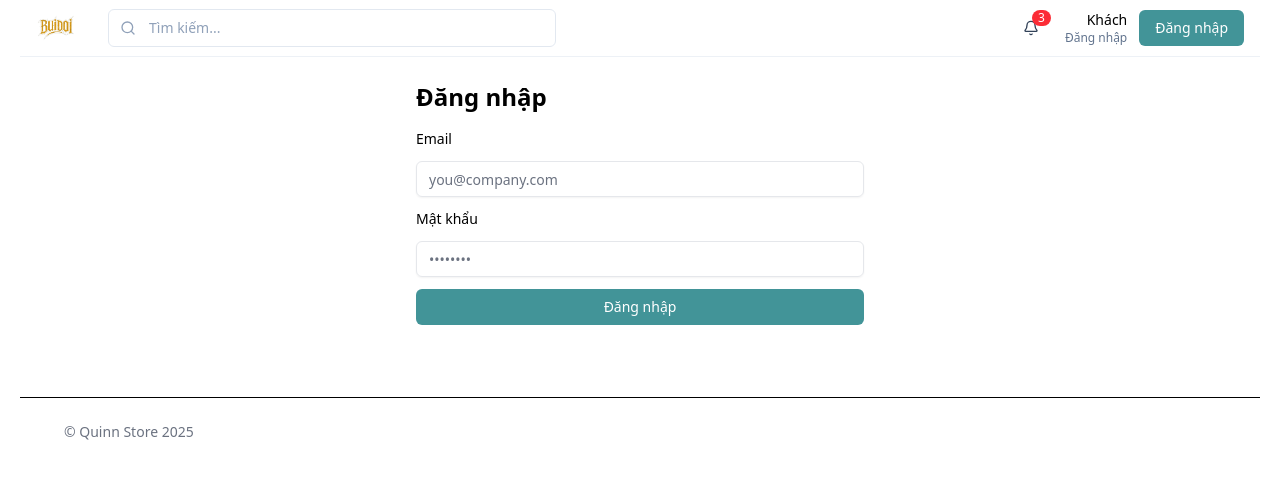
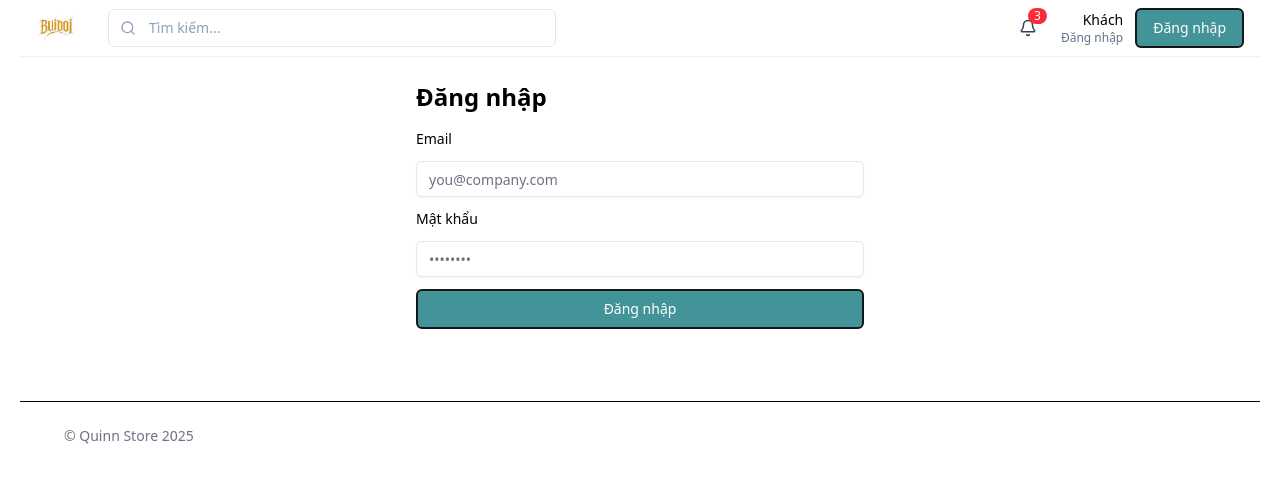
Before and after one commit to nguyenngoc200/clothing-store, a Next.js app: page /login in a window 1280 px wide. Shown: the top 482 px of the page. Built offline with nearby package versions, Linux system fonts and the light colour scheme; no server answers.

Commit message:
[CT-004] improve: component button

```diff
--- a/src/components/ui/button.tsx
+++ b/src/components/ui/button.tsx
@@ -1,28 +1,34 @@
-import * as React from 'react';
 import { Slot } from '@radix-ui/react-slot';
 import { cva, type VariantProps } from 'class-variance-authority';
+import Link from 'next/link';
+import * as React from 'react';
 
+import { LoadingDots } from '@/components/LoadingDots';
 import { cn } from '@/lib/utils';
+import ToolTip from '../ToolTip';
 
 const buttonVariants = cva(
-  "inline-flex items-center justify-center gap-2 cursor-pointer whitespace-nowrap rounded-md text-sm font-medium transition-all disabled:pointer-events-none disabled:opacity-50 [&_svg]:pointer-events-none [&_svg:not([class*='size-'])]:size-4 shrink-0 [&_svg]:shrink-0 outline-none focus-visible:border-ring focus-visible:ring-ring/50 focus-visible:ring-[3px] aria-invalid:ring-destructive/20 dark:aria-invalid:ring-destructive/40 aria-invalid:border-destructive",
+  'inline-flex items-center justify-center gap-2 whitespace-nowrap rounded-md text-sm font-medium cursor-pointer ring-offset-background border-2 border-foreground neo-shadow-sm transition-colors focus-visible:outline-hidden focus-visible:ring-2 focus-visible:ring-ring focus-visible:ring-offset-2 disabled:pointer-events-none disabled:opacity-50 [&>svg]:size-4 [&>svg]:shrink-0 cursor-pointer',
   {
     variants: {
       variant: {
         default: 'bg-primary text-primary-foreground hover:bg-primary/90',
-        destructive:
-          'bg-destructive text-white hover:bg-destructive/90 focus-visible:ring-destructive/20 dark:focus-visible:ring-destructive/40 dark:bg-destructive/60',
-        outline:
-          'border bg-background shadow-xs hover:bg-accent hover:text-accent-foreground dark:bg-input/30 dark:border-input dark:hover:bg-input/50',
+        destructive: 'bg-destructive text-destructive-foreground hover:bg-destructive/90 ',
+        outline: 'bg-background hover:bg-primary hover:text-accent-foreground',
         secondary: 'bg-secondary text-secondary-foreground hover:bg-secondary/80',
-        ghost: 'hover:bg-accent hover:text-accent-foreground dark:hover:bg-accent/50',
+        ghost: 'hover:bg-accent hover:text-accent-foreground neo-shadow-none ring-0 border-0',
         link: 'text-primary underline-offset-4 hover:underline',
+        text: 'text-accent !px-0 !border-none outline-none !bg-transparent !shadow-none',
+        accent: 'bg-accent text-accent-foreground',
+        white: 'bg-background text-foreground',
+        success: 'bg-success text-success-foreground hover:bg-success/90',
+        none: '',
       },
       size: {
-        default: 'h-9 px-4 py-2 has-[>svg]:px-3',
-        sm: 'h-8 rounded-md gap-1.5 px-3 has-[>svg]:px-2.5',
-        lg: 'h-10 rounded-md px-6 has-[>svg]:px-4',
-        icon: 'size-9',
+        default: 'h-10 px-4 py-2',
+        sm: 'h-9 rounded-md px-3',
+        lg: 'h-11 rounded-md px-8',
+        icon: 'h-10 w-10',
       },
     },
     defaultVariants: {
@@ -32,25 +38,85 @@ const buttonVariants = cva(
   },
 );
 
-function Button({
+export interface ButtonProps
+  extends React.ButtonHTMLAttributes<HTMLButtonElement>,
+    VariantProps<typeof buttonVariants> {
+  asChild?: boolean;
+  children?: React.ReactNode;
+  label?: string;
+  showTooltip?: boolean;
+  shadow3d?: boolean;
+  loadingDots?: boolean;
+  textLoading?: string;
+  dotColor?: string;
+  href?: string;
+  target?: string;
+}
+
+const Button = React.forwardRef<HTMLButtonElement, ButtonProps>(
+  (
+    {
       className,
       variant,
       size,
       asChild = false,
+      children,
+      disabled,
+      label,
+      showTooltip,
+      shadow3d,
+      loadingDots,
+      textLoading,
+      dotColor = 'text-accent-foreground',
+      href,
+      target,
       ...props
-}: React.ComponentProps<'button'> &
-  VariantProps<typeof buttonVariants> & {
-    asChild?: boolean;
-  }) {
+    },
+    ref,
+  ) => {
     const Comp = asChild ? Slot : 'button';
 
+    const buttonContent = (
+      <Comp
+        className={cn(
+          buttonVariants({ variant, size, className }),
+          disabled && 'opacity-50 cursor-not-allowed',
+          shadow3d && 'border-2 border-foreground shadow-3d transition-all duration-200',
+        )}
+        ref={ref}
+        disabled={disabled}
+        onClick={disabled ? undefined : props.onClick}
+        {...props}
+      >
+        <div className={cn('flex items-center', !loadingDots && 'gap-2')}>
+          {!loadingDots && children}
+          {loadingDots && (
+            <>
+              <span>{textLoading}</span>
+              <LoadingDots notText dotColor={dotColor} animationSpeed="fast" />
+            </>
+          )}
+        </div>
+      </Comp>
+    );
+
+    // Wrap with tooltip if label is provided and showTooltip is true
+    if (label && showTooltip) {
+      return <ToolTip label={label}>{buttonContent}</ToolTip>;
+    }
+
+    if (href) {
       return (
-    <Comp
-      data-slot="button"
-      className={cn(buttonVariants({ variant, size, className }))}
-      {...props}
-    />
+        <Link target={target} href={href}>
+          {buttonContent}
+        </Link>
       );
     }
 
+    return buttonContent;
+  },
+);
+
+Button.displayName = 'Button';
+
 export { Button, buttonVariants };
```
Lines whose indentation alone changed are shown as unchanged.
